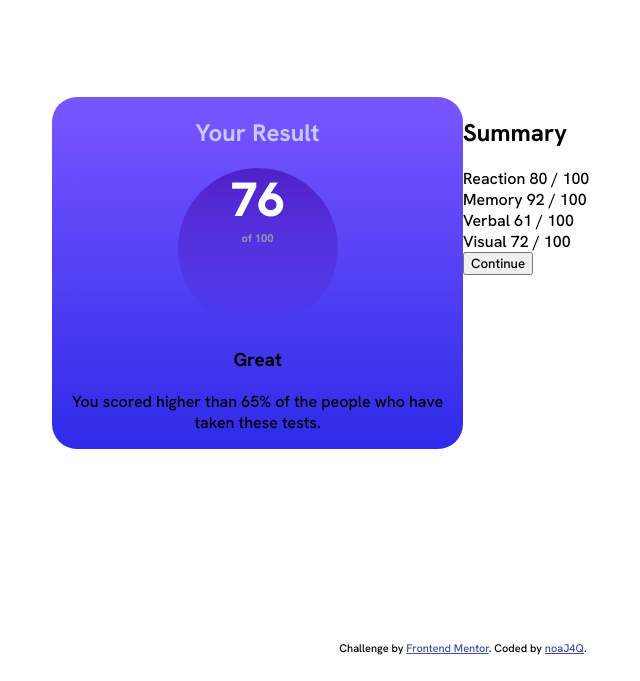
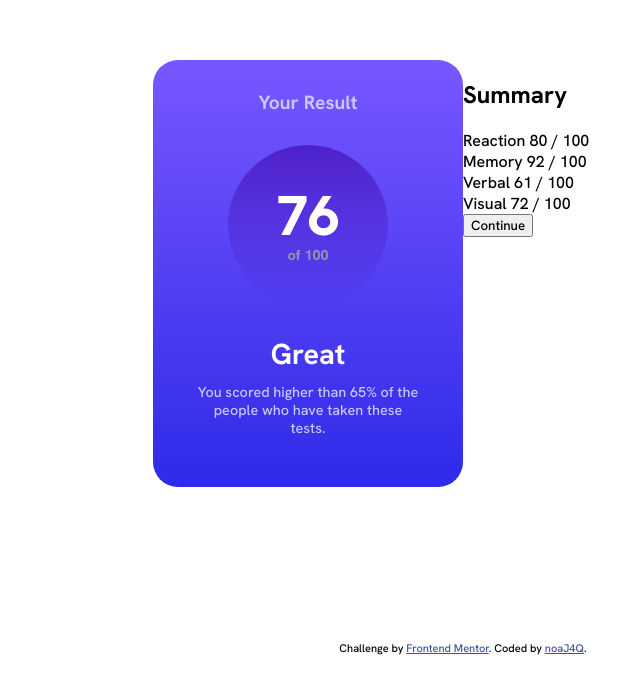
Before and after one commit to noaJ4Q/ResultSummary-Solution, a plain HTML site: page index.html in a window 1280 px wide. Shown: the part 135-816 px from the top of the page, without its empty margins (177-817 px from the left). Drawn offline with Linux system fonts and the light colour scheme.

Commit message:
pc result section ready

```diff
--- a/css/styles.css
+++ b/css/styles.css
@@ -10,7 +10,8 @@ body{
 }
 
 main{
-    width: 65%;
+    width: 620px;
+    height: auto;
 }
 
 /* Sections */
@@ -30,9 +31,11 @@ main{
 
 .result-heading{
     color: hsl(241, 100%, 89%);
+    font-size: 1.2rem;
+    margin: 30px 0;
 }
 
-.result{
+.result-circle{
     background-image: linear-gradient(to bottom, hsla(256, 72%, 46%, 1), hsla(241, 72%, 46%, 0));
     height: 10rem;
     width: 10rem;
@@ -40,13 +43,29 @@ main{
     margin: auto;
     color: hsl(240, 21%, 64%);
     font-weight: 800;
-    font-size: 0.7rem;
+    font-size: 0.9rem;
+    display: flex;
+    align-items: center;
+    justify-content: center;
 }
 
 .result-number{
     color: white;
     font-weight: 800;
-    font-size: 3rem;
+    font-size: 3.5rem;
+    line-height: 1.1;
+}
+
+.result-word{
+    font-size: 1.8rem;
+    color: white;
+    margin: 30px 0 10px 0;
+}
+
+.result-comment{
+    margin: 0 44px 50px 44px;
+    font-size: 0.9rem;
+    color: hsl(241, 100%, 89%);;
 }
 
 /* Responsive grid */
--- a/index.html
+++ b/index.html
@@ -28,11 +28,13 @@
   <main>
     <div class="result-section">
       <h2 class="result-heading">Your Result</h2>
-        <div class="result">
-          <span class="result-number">76</span><br>of 100
+        <div class="result-circle">
+          <div class="result">
+            <span class="result-number">76</span><br>of 100
+          </div>
         </div>
-        <h3>Great</h3>
-        <p>You scored higher than 65% of the people who have taken these tests.</p>
+        <h3 class="result-word">Great</h3>
+        <p class="result-comment">You scored higher than 65% of the people who have taken these tests.</p>
     </div>
     <div class="summary-section">
       <h2 class="summary-heading">Summary</h2>
```
